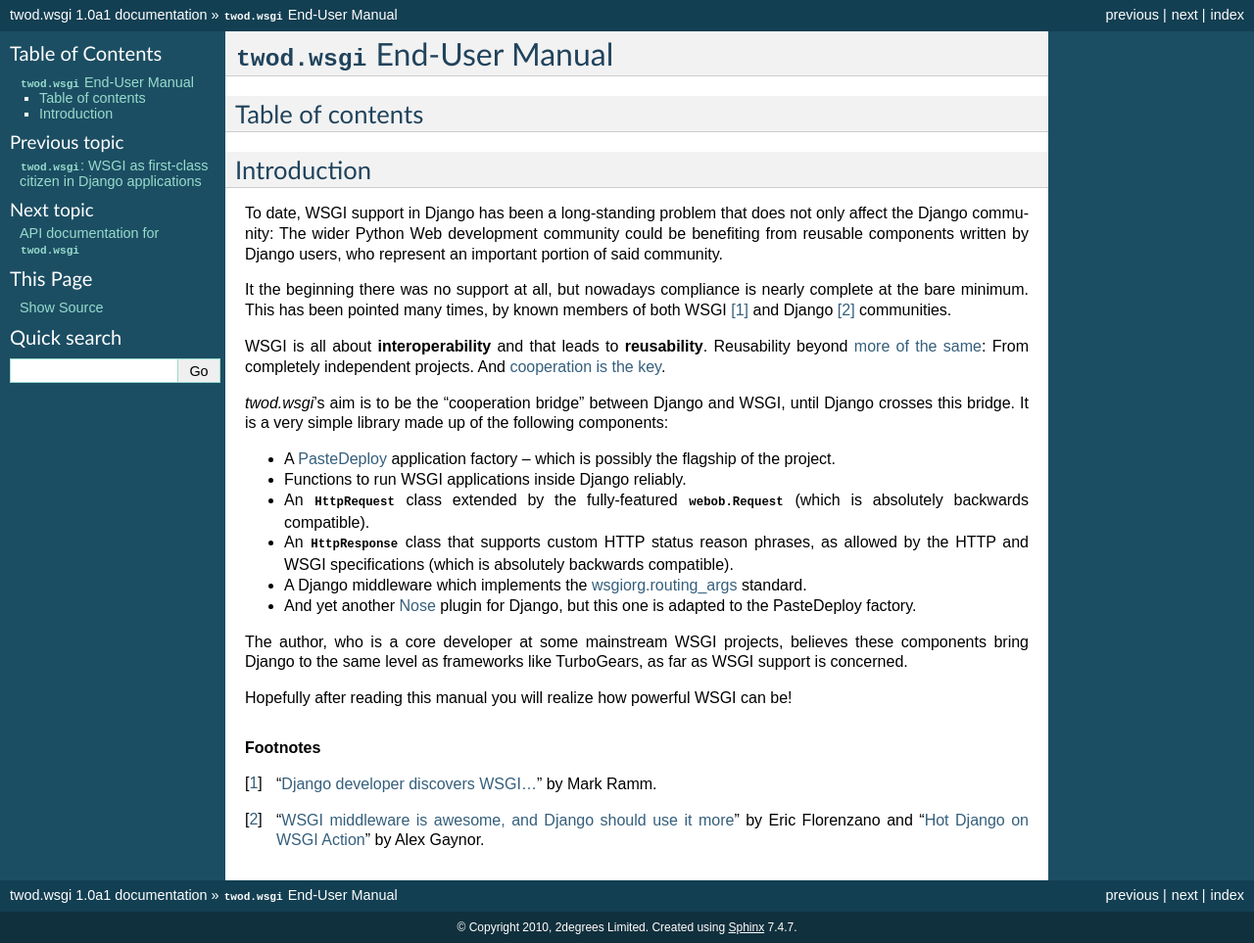
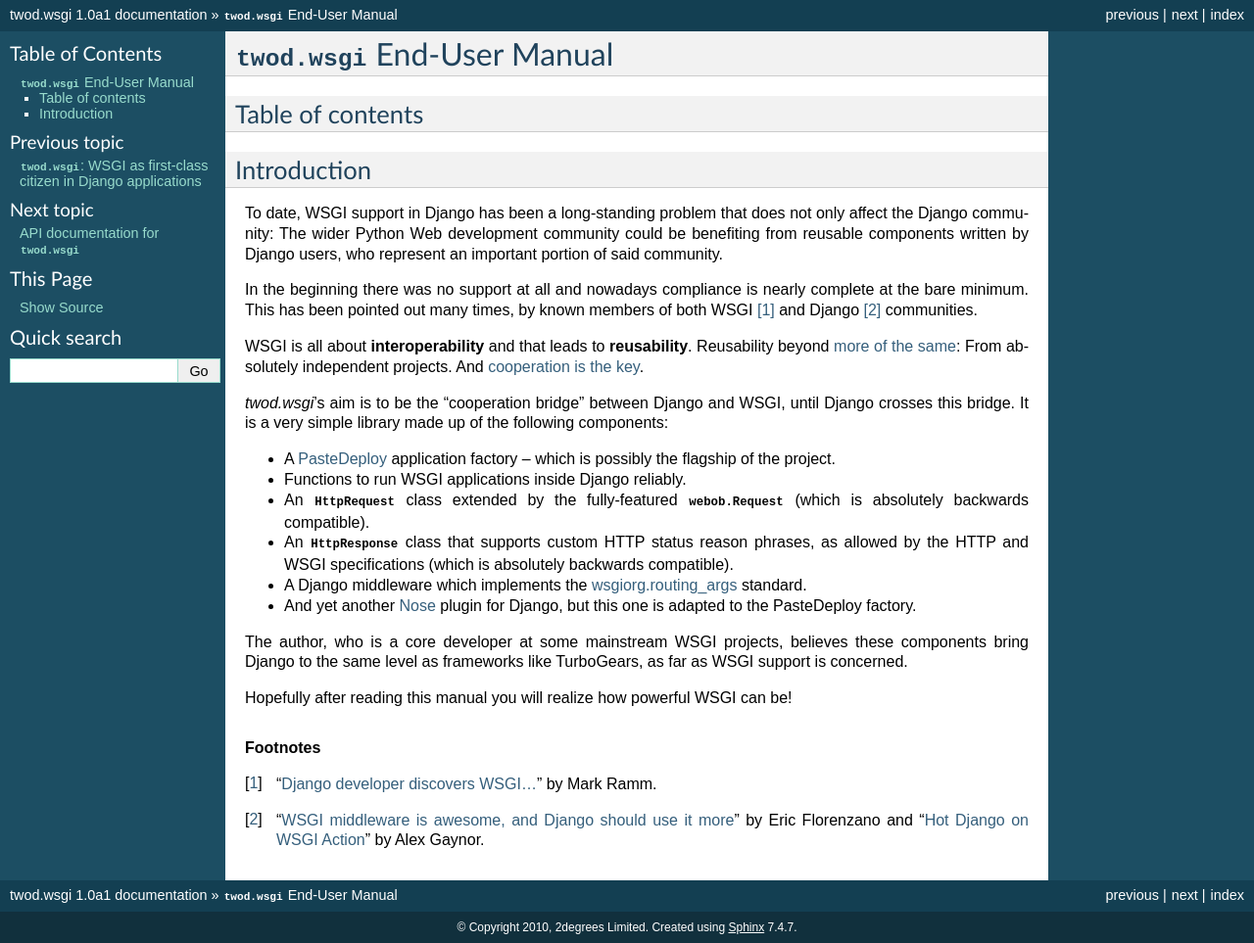
Before and after one commit to 2degrees/django-wsgi, a Sphinx documentation site: the page built from docs/source/manual/index.rst, in a window 1280 px wide. Shown: the whole page at 98% size. Built offline with Sphinx 7.4.7, drawn with Linux system fonts in a browser that asks for light colours.

Commit message:
Slightly improved the few docs written

```diff
--- a/docs/source/index.rst
+++ b/docs/source/index.rst
@@ -8,7 +8,7 @@
 **twod.wsgi** unlocks Django applications so developers can take advantage of
 the `wealth of existing WSGI software
 <http://pypi.python.org/pypi?%3Aaction=search&term=wsgi>`_, as the other
-mainstream Python frameworks do. It won't break existing applications because
+popular Python frameworks do. It won't break existing applications because
 it's 100% compatible with Django and you can start implementing the functionality
 offered by this library progressively. It should be really easy to get started,
 particularly for developers who are familiar with frameworks like Pylons or
--- a/docs/source/manual/index.rst
+++ b/docs/source/manual/index.rst
@@ -16,13 +16,13 @@
 could be benefiting from reusable components written by Django users, who
 represent an important portion of said community.
 
-It the beginning there was no support at all, but nowadays compliance is nearly
-complete at the bare minimum. This has been pointed many times, by known members
-of both WSGI [#django_wsgi]_ and Django [#django_people]_ communities.
+In the beginning there was no support at all and nowadays compliance is nearly
+complete at the bare minimum. This has been pointed out many times, by known
+members of both WSGI [#django_wsgi]_ and Django [#django_people]_ communities.
 
 WSGI is all about **interoperability** and that leads to **reusability**.
 Reusability beyond `more of the same <http://pinaxproject.com/>`_: From
-completely independent projects. And `cooperation is the key
+absolutely independent projects. And `cooperation is the key
 <http://compoundthinking.com/blog/index.php/2009/02/04/wsgi-and-cooperation/>`_.
 
 *twod.wsgi*'s aim is to be the "cooperation bridge" between Django and WSGI, until
```
